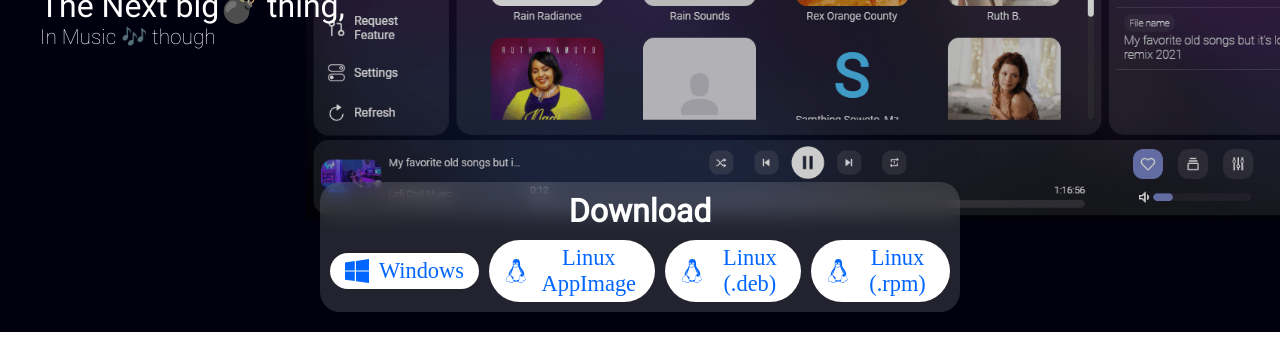
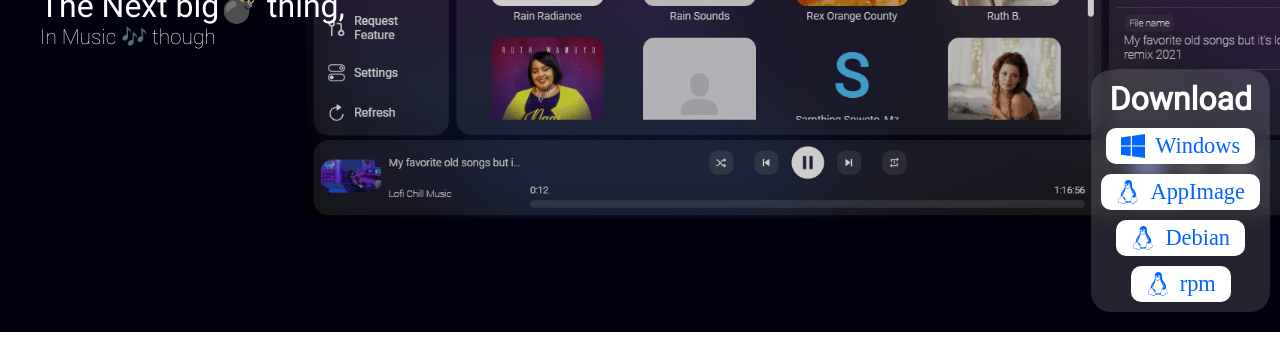
Before and after one commit to Patrick-web/FLB-Website, a Vue app: page / in a window 1280 px wide. Shown: the part 468-830 px from the top of the page. Built offline with nearby package versions, Linux system fonts and the light colour scheme; a web font is replaced by a local one; what vue-particles would draw is missing.

Commit message:
Moved download widget to the right

```diff
--- a/src/App.vue
+++ b/src/App.vue
@@ -32,31 +32,28 @@
           href="https://github.com/Patrick-web/FLB-Music-Player-Official/releases/download/v1.1.6/FLB-Music-1.1.6.AppImage"
         >
           <img src="@/assets/images/linux.svg" alt="" />
-          <p>Linux AppImage</p>
+          <p>AppImage</p>
         </a>
         <a
           href="https://github.com/Patrick-web/FLB-Music-Player-Official/releases/download/v1.1.6/flbmusic_1.1.6_amd64.deb"
         >
           <img src="@/assets/images/linux.svg" alt="" />
-          <p>Linux (.deb)</p>
+          <p>Debian</p>
         </a>
-                <a
+        <a
           href="https://github.com/Patrick-web/FLB-Music-Player-Official/releases/download/v1.1.6/flbmusic-1.1.6.x86_64.rpm"
         >
           <img src="@/assets/images/linux.svg" alt="" />
-          <p>Linux (.rpm)</p>
+          <p>rpm</p>
         </a>
       </div>
     </div>
-    <Fsection />
   </div>
 </template>
 
 <script>
-import Fsection from "./components/Fsection.vue";
 export default {
   name: "App",
-  components: { Fsection },
 };
 </script>
 
@@ -161,9 +158,9 @@
   backdrop-filter: blur(10px);
   position: fixed;
   z-index: 5;
-  transform: translateX(-50%);
+  // transform: translateX(-50%);
   bottom: 20px;
-  left: 50%;
+  right: 10px;
   display: flex;
   flex-direction: column;
   align-items: center;
@@ -178,6 +175,7 @@
     gap: 10px;
     width: 100%;
     display: flex;
+    flex-direction: column;
     align-items: center;
     justify-content: center;
   }
@@ -187,7 +185,7 @@
     justify-content: space-evenly;
     background: white;
     padding: 5px 15px;
-    border-radius: 2rem;
+    border-radius: 10px;
     transition: 0.2s ease-in-out;
     p {
       color: var(--accentColor);
```
Also changed, not shown: 1 other file (tests, documents, lock files or other folders).
